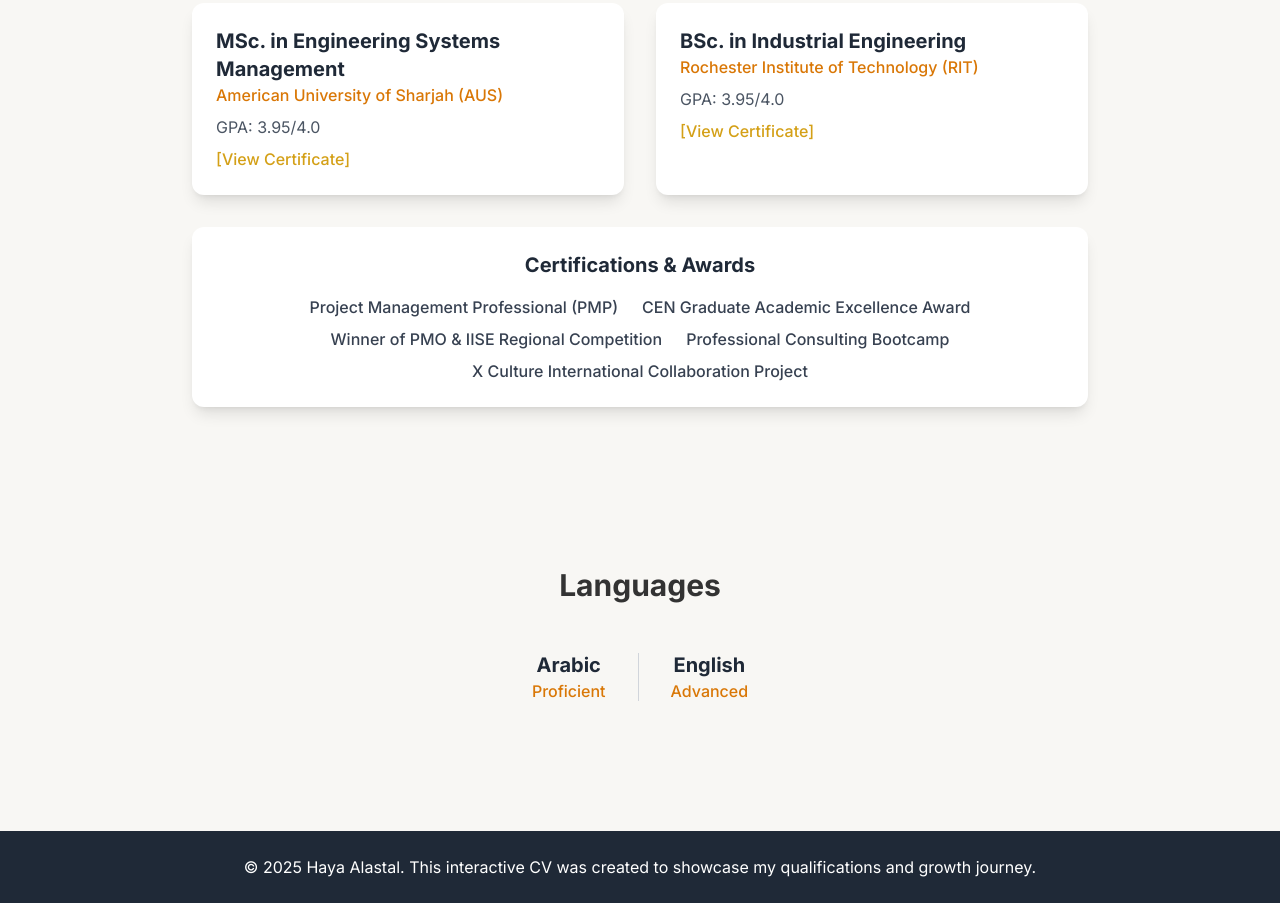
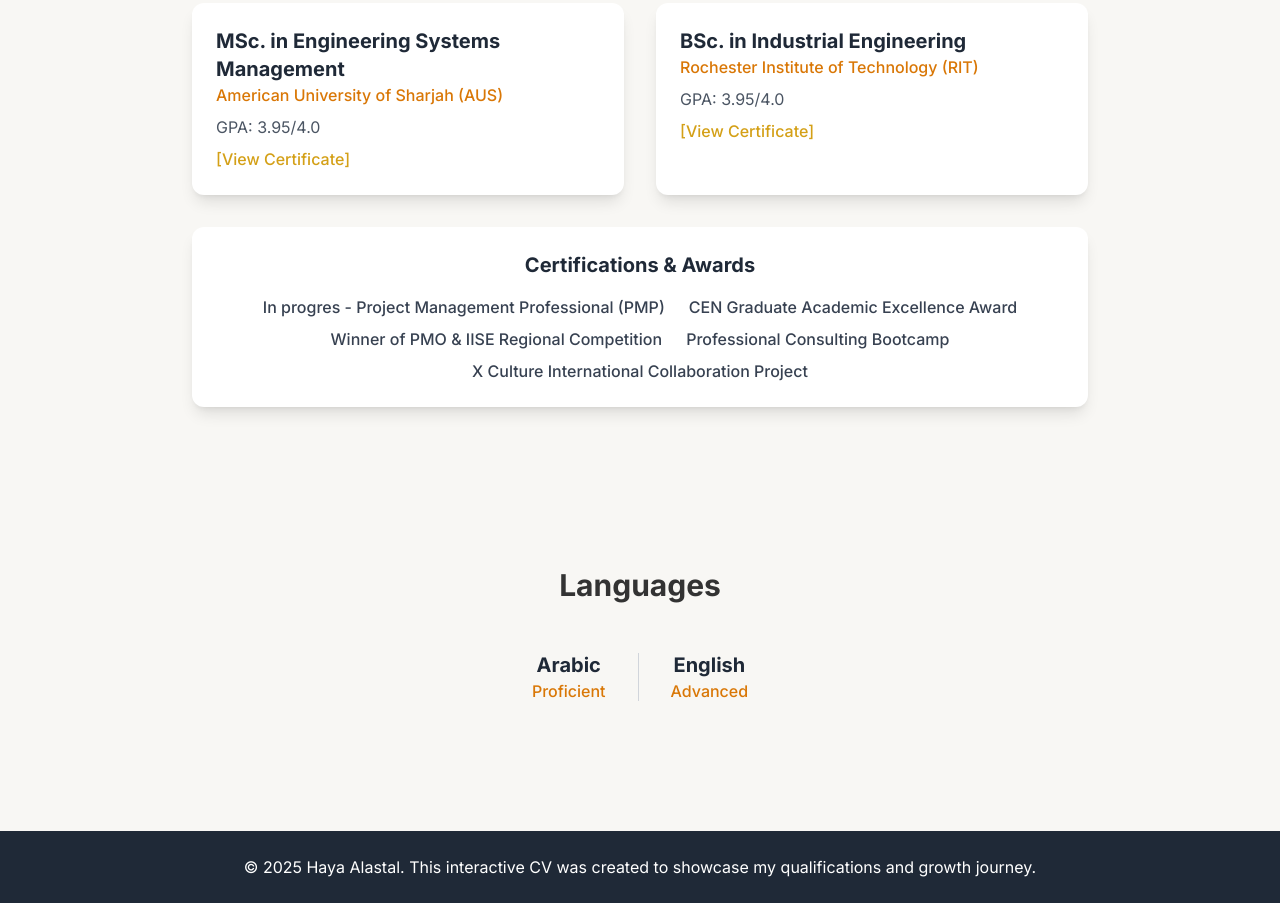
Before and after one commit to hayabalastal/hayaalastal.github.io, a plain HTML site: page index.html in a window 1280 px wide. Shown: the part 3687-4590 px from the top of the page. Drawn offline with nearby package versions, Linux system fonts and the light colour scheme.

Commit message:
Update index.html

```diff
--- a/index.html
+++ b/index.html
@@ -266,7 +266,7 @@
                  <div class="bg-white p-6 rounded-xl shadow-lg md:col-span-2">
                     <h4 class="text-xl font-semibold text-gray-800 text-center">Certifications & Awards</h4>
                     <ul class="mt-4 flex flex-wrap justify-center gap-x-6 gap-y-2 text-center">
-                        <li class="font-medium text-gray-700">Project Management Professional (PMP)</li>
+                        <li class="font-medium text-gray-700">In progres - Project Management Professional (PMP)</li>
                         <li class="font-medium text-gray-700">CEN Graduate Academic Excellence Award</li>
                         <li class="font-medium text-gray-700">Winner of PMO & IISE Regional Competition</li>
                         <li class="font-medium text-gray-700">Professional Consulting Bootcamp</li>
```
